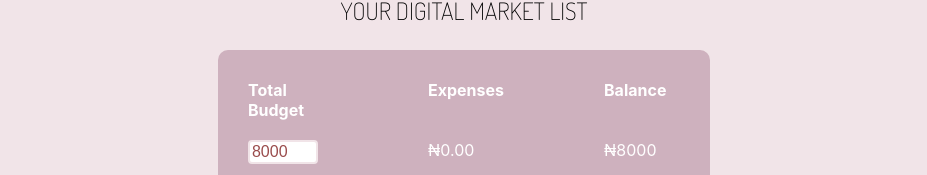
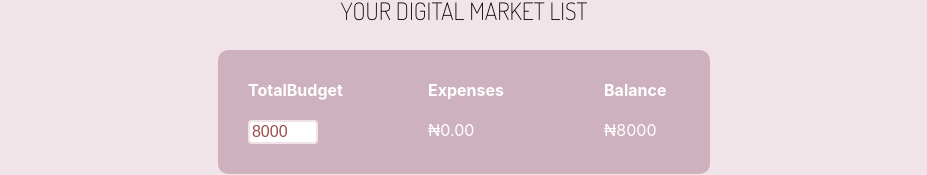
Before and after one commit to praisejahuzoma/budget_site, a React (Create React App) app in the folder client/: page / in a window 1280 px wide. Shown: the part 126-301 px from the top of the page, without its empty margins (176-1103 px from the left). Built offline with nearby package versions, Linux system fonts and the light colour scheme; no server answers; a web font is replaced by a local one.

Commit message:
fix: :pencil2: fix typo

```diff
--- a/client/src/pages/add.jsx
+++ b/client/src/pages/add.jsx
@@ -132,7 +132,7 @@ const Add = () => {
 
       <div className="details-container">
         <div className="headings">
-          <h4>Total Budget</h4>
+          <h4>TotalBudget</h4>
           <h4>Expenses</h4>
           <h4>Balance</h4>
         </div>
```
